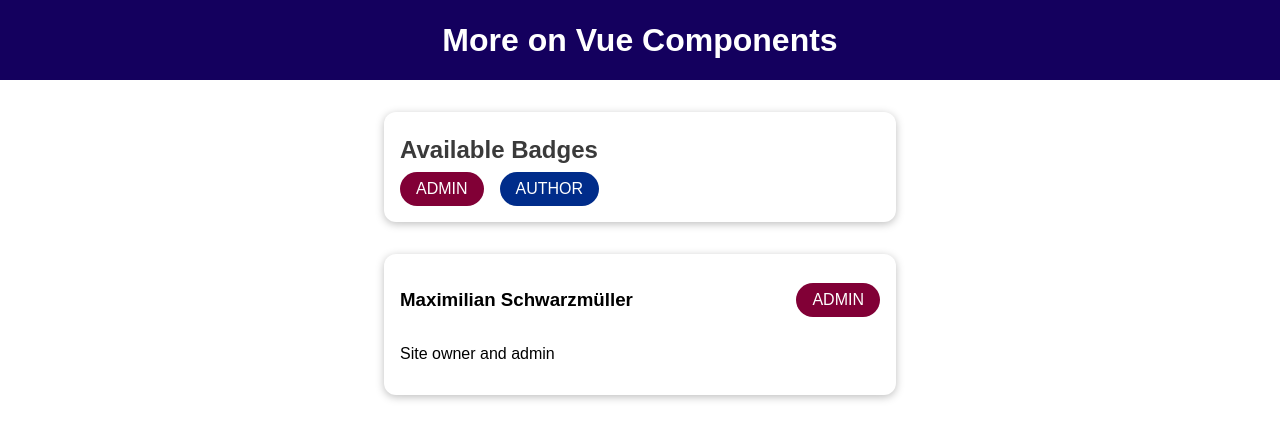
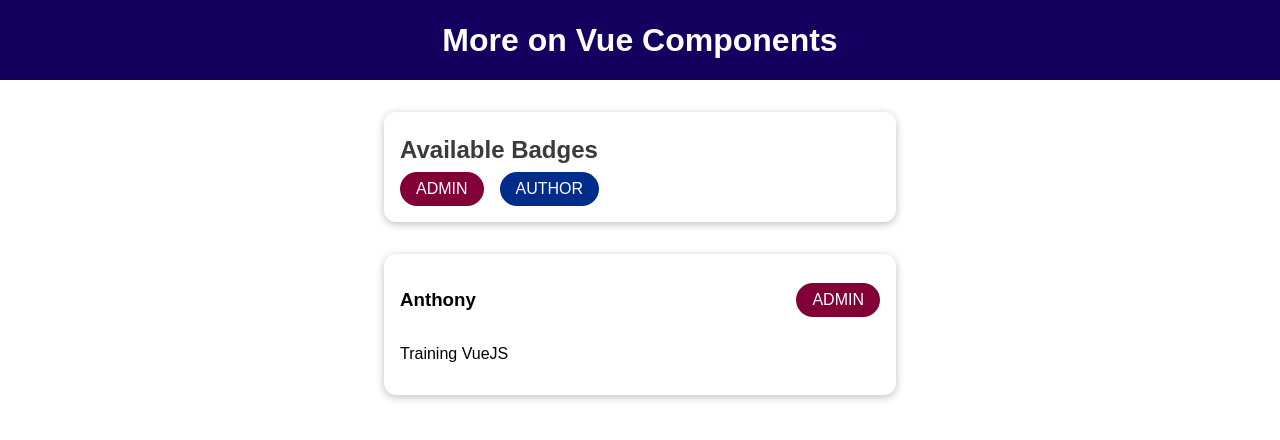
Before and after one commit to Anthony-26/VueJS, a Vue app in the folder 11-badges-assignment/: page / in a window 1280 px wide. Shown: the top 440 px of the page. Built offline with nearby package versions, Linux system fonts and the light colour scheme.

Commit message:
working with scoped style

```diff
--- a/11-badges-assignment/src/App.vue
+++ b/11-badges-assignment/src/App.vue
@@ -26,8 +26,8 @@
   data() {
     return {
       activeUser: {
-        name: 'Maximilian Schwarzmüller',
-        description: 'Site owner and admin',
+        name: 'Anthony',
+        description: 'Training VueJS',
         role: 'admin',
       },
     };
--- a/11-badges-assignment/src/components/BadgeList.vue
+++ b/11-badges-assignment/src/components/BadgeList.vue
@@ -12,11 +12,20 @@
   </section>
 </template>
 
-<style>
+<style scoped>
+section {
+  margin: 2rem auto;
+  max-width: 30rem;
+  border-radius: 12px;
+  box-shadow: 0 2px 8px rgba(0, 0, 0, 0.26);
+  padding: 1rem;
+}
+
 section h2 {
   margin: 0.5rem 0;
   color: #3a3a3a;
 }
+
 ul {
   list-style: none;
   margin: 0;
--- a/11-badges-assignment/src/components/BaseBadge.vue
+++ b/11-badges-assignment/src/components/BaseBadge.vue
@@ -16,7 +16,7 @@
 };
 </script>
 
-<style>
+<style scoped>
 .badge {
   display: inline-block;
   padding: 0.5rem 1rem;
--- /dev/null
+++ b/11-badges-assignment/src/components/BaseCard.vue
@@ -0,0 +1,20 @@
+<template>
+  <div>
+    <slot></slot>
+  </div>
+</template>
+
+<script>
+export default {
+}
+</script>
+
+<style scoped>
+div {
+  margin: 2rem auto;
+  max-width: 30rem;
+  border-radius: 12px;
+  box-shadow: 0 2px 8px rgba(0, 0, 0, 0.26);
+  padding: 1rem;
+}
+</style>
--- a/11-badges-assignment/src/components/TheHeader.vue
+++ b/11-badges-assignment/src/components/TheHeader.vue
@@ -4,7 +4,7 @@
   </header>
 </template>
 
-<style>
+<style scoped>
   header {
     width: 100%;
     height: 5rem;
--- a/11-badges-assignment/src/components/UserInfo.vue
+++ b/11-badges-assignment/src/components/UserInfo.vue
@@ -1,10 +1,12 @@
 <template>
   <section>
-    <div>
-      <h3>{{ fullName }}</h3>
-      <base-badge :type="role" :caption="role.toUpperCase()"></base-badge>
-    </div>
-    <p>{{ infoText }}</p>
+    <base-card>
+      <header>
+        <h3>{{ fullName }}</h3>
+        <base-badge :type="role" :caption="role.toUpperCase()"></base-badge>
+      </header>
+      <p>{{ infoText }}</p>
+    </base-card>
   </section>
 </template>
 
@@ -14,16 +16,8 @@
 };
 </script>
 
-<style>
-section {
-  margin: 2rem auto;
-  max-width: 30rem;
-  border-radius: 12px;
-  box-shadow: 0 2px 8px rgba(0, 0, 0, 0.26);
-  padding: 1rem;
-}
-
-section div {
+<style scoped>
+section header {
   display: flex;
   justify-content: space-between;
   align-items: center;
--- a/11-badges-assignment/src/main.js
+++ b/11-badges-assignment/src/main.js
@@ -2,9 +2,11 @@
 
 import App from './App.vue';
 import BaseBadge from './components/BaseBadge.vue';
+import BaseCard from './components/BaseCard.vue';
 
 const app = createApp(App);
 
 app.component('base-badge', BaseBadge);
+app.component('base-card', BaseCard);
 
 app.mount('#app');
```
